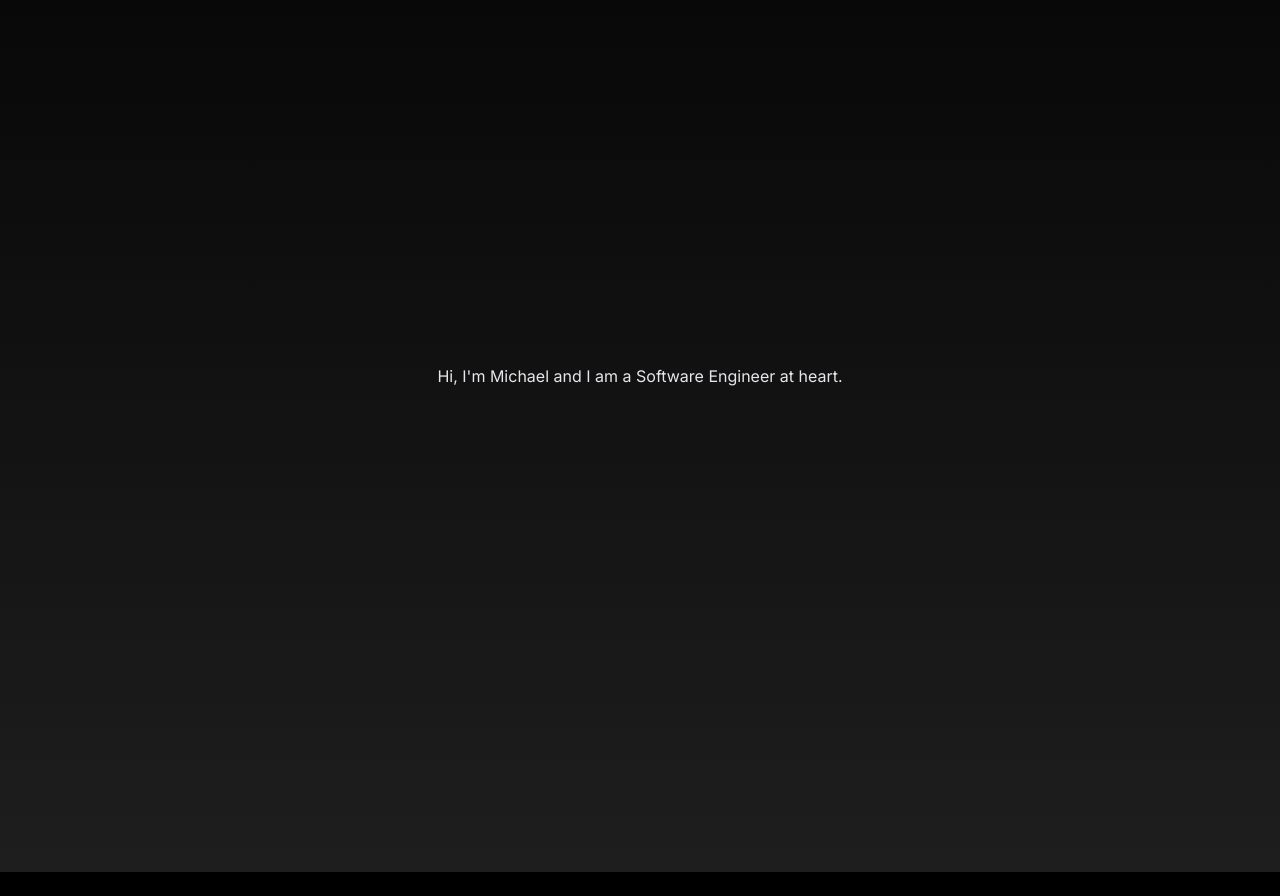
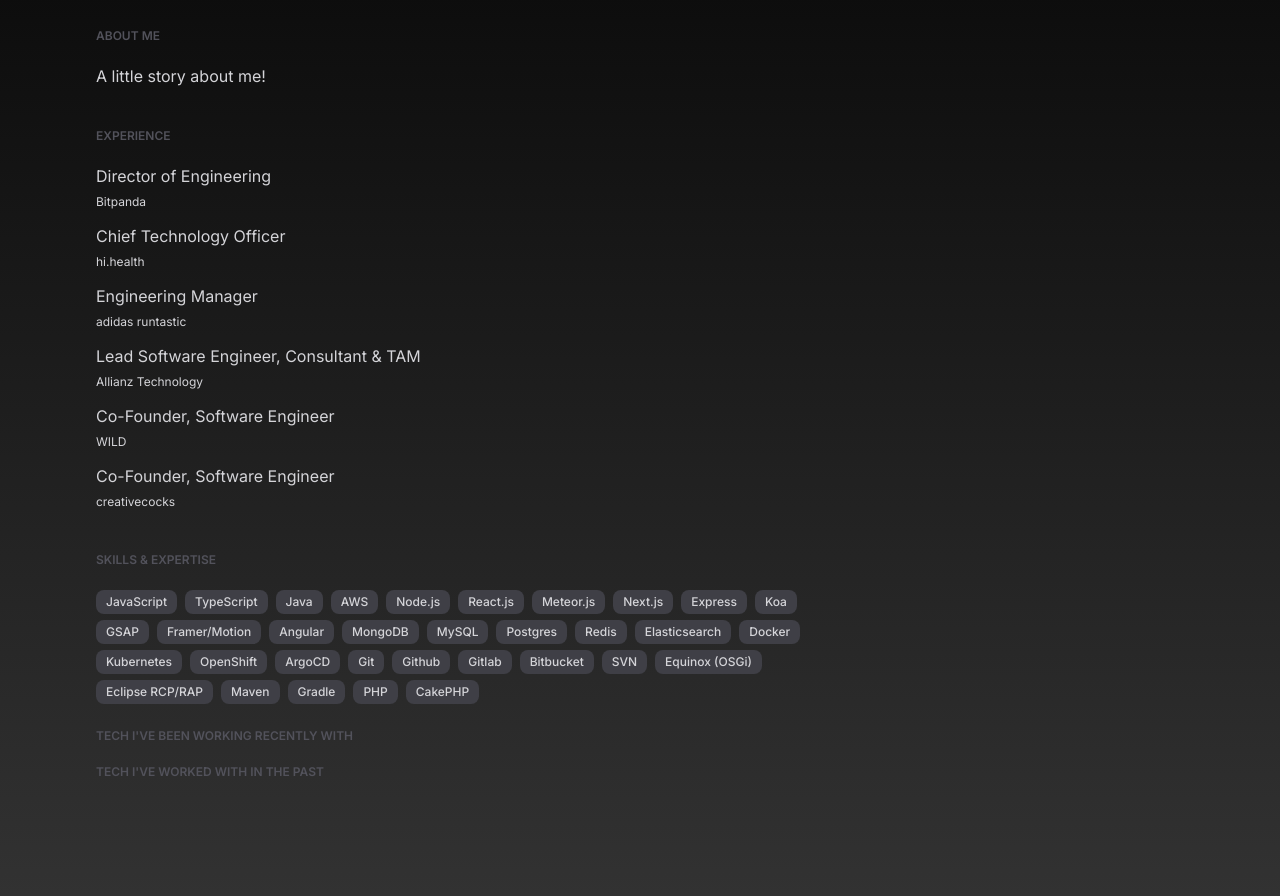
Before and after one commit to birsi/birsak.net, a Next.js app: page /about in a window 1280 px wide. Shown: the part 320-1216 px from the top of the page. Before the commit the page ends 1192 px from the top, so only its background shows below. Built offline with nearby package versions, Linux system fonts and the light colour scheme.

Commit message:
Add content

```diff
--- a/app/about/page.jsx
+++ b/app/about/page.jsx
@@ -1,7 +1,100 @@
+import { OpenInNewTabIcon } from "../components/icons";
+
 export default function About() {
+  const skills = [
+    "JavaScript",
+    "TypeScript",
+    "Java",
+    "AWS",
+    "Node.js",
+    "React.js",
+    "Meteor.js",
+    "Next.js",
+    "Express",
+    "Koa",
+    "GSAP",
+    "Framer/Motion",
+    "Angular",
+    "MongoDB",
+    "MySQL",
+    "Postgres",
+    "Redis",
+    "Elasticsearch",
+    "Docker",
+    "Kubernetes",
+    "OpenShift",
+    "ArgoCD",
+    "Git",
+    "Github",
+    "Gitlab",
+    "Bitbucket",
+    "SVN",
+    "Equinox (OSGi)",
+    "Eclipse RCP/RAP",
+    "Maven",
+    "Gradle",
+    "PHP",
+    "CakePHP",
+  ];
+
   return (
-    <main className="flex min-h-screen justify-center items-center selection:text-black">
-      <div>Hi, I'm Michael and I am a Software Engineer at heart.</div>
+    <main className="pt-8 max-w-3xl">
+      <h2>About me</h2>
+      <p className="pb-5">A little story about me!</p>
+      <h2>Experience</h2>
+      <ul className="pb-5">
+        <li className="mb-3">
+          <div>Director of Engineering</div>
+          <a href="" className="text-xs hover:text-[#27d17f] transition-all">
+            Bitpanda
+          </a>
+        </li>
+        <li className="mb-3">
+          <div>Chief Technology Officer</div>
+          <a href="" className="text-xs hover:text-[#fe816a] transition-all">
+            hi.health
+          </a>
+        </li>
+        <li className="mb-3">
+          <div>Engineering Manager</div>
+          <a href="" className="text-xs hover:text-[#ffffff] transition-all">
+            adidas runtastic
+          </a>
+        </li>
+        <li className="mb-3">
+          <div>Lead Software Engineer, Consultant & TAM</div>
+          <a href="" className="text-xs hover:text-[#113388] transition-all">
+            Allianz Technology
+          </a>
+        </li>
+        <li className="mb-3">
+          <div>Co-Founder, Software Engineer</div>
+          <a href="" className="text-xs hover:text-[#ffffff] transition-all">
+            WILD
+          </a>
+        </li>
+        <li>
+          <div>Co-Founder, Software Engineer</div>
+          <a href="" className="text-xs hover:text-[#ffffff] transition-all">
+            creativecocks
+          </a>
+        </li>
+      </ul>
+      <h2>Skills & Expertise</h2>
+      <ul>
+        {skills.map((value, index, arr) => {
+          return (
+            <li
+              key={index}
+              className="inline-block list-none px-2.5 py-1 rounded-lg mr-2 mb-1 bg-zinc-700 text-xs font-medium"
+            >
+              {value}
+            </li>
+          );
+        })}
+      </ul>
+      <h2>Tech I've been working recently with</h2>
+      <h2>Tech I've worked with in the past</h2>
     </main>
   );
 }
--- a/app/page.jsx
+++ b/app/page.jsx
@@ -1,9 +1,30 @@
+import { OpenInNewTabIcon } from "./components/icons";
+
 export default function Home() {
   return (
-    <main className="block pt-12 md:flex">
-      <div className="flex-none text-zinc-300 md:flex-1 md:pl-44">
-        Hello, my name is Michael and I am a Software Engineer at heart.
-      </div>
+    <main className="pt-8 max-w-3xl">
+      <h2>Hello!</h2>
+      <p className="pb-5">
+        I&apos;m Michael and I&apos;m a Software Engineer at heart. I&apos;m{" "}
+        <span className="font-semibold">Director of Engineering</span> at{" "}
+        <a
+          href="https://www.bitpanda.com/en"
+          target="_blank"
+          className="text-[#27d17f] fill-[#27d17f] font-semibold hover:text-white hover:fill-white transition-all"
+        >
+          Bitpanda <OpenInNewTabIcon />
+        </a>
+        , where my teams build business critical applications and services for
+        our Operations & Financial Crime Prevention departments. I love to build
+        teams, get high-quality products to market and build companies up for
+        success! Though people say I seem happiest when I can get my hands
+        dirty, build and create things and simply get things done.
+      </p>
+      <h2>Latest Blog Posts</h2>
+      <ul className="list-disc list-inside">
+        <li>Service ownership in different company sizes</li>
+        <li>How I passed my AWS certifications</li>
+      </ul>
     </main>
   );
 }
--- a/app/styles/globals.css
+++ b/app/styles/globals.css
@@ -5,11 +5,11 @@
 :root {
   --foreground-rgb: 255, 255, 255;
   --background-start-rgb: 0, 0, 0;
-  --background-end-rgb: 30, 30, 30;
+  --background-end-rgb: 50, 50, 50;
 }
 
 body {
-  color: rgb(229 231 235);
+  @apply text-zinc-300;
   background: linear-gradient(
       to bottom,
       transparent,
@@ -17,3 +17,16 @@ body {
     )
     rgb(var(--background-start-rgb));
 }
+
+*::selection {
+  color: white;
+  background: rgb(50 50 50);
+}
+
+h2 {
+  @apply text-zinc-600
+    font-semibold
+    uppercase
+    my-5
+    text-xs;
+}
```
